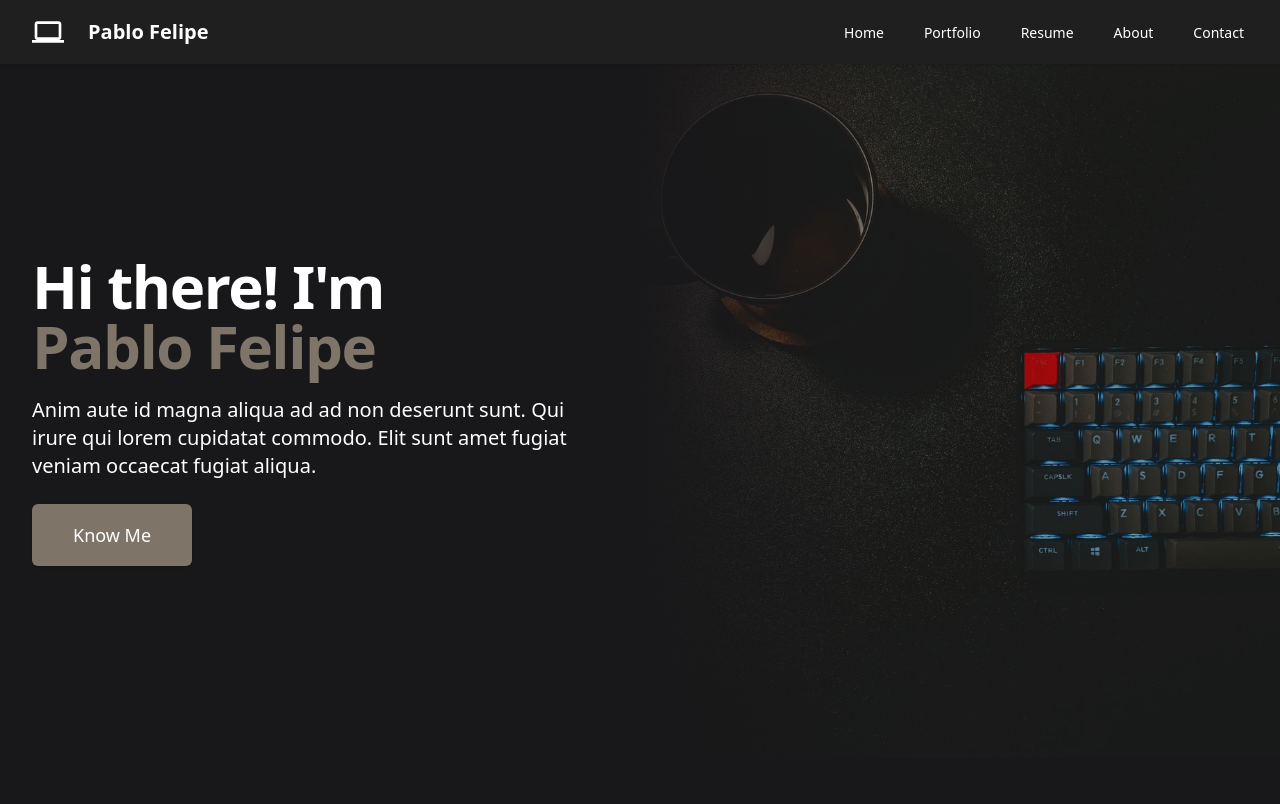
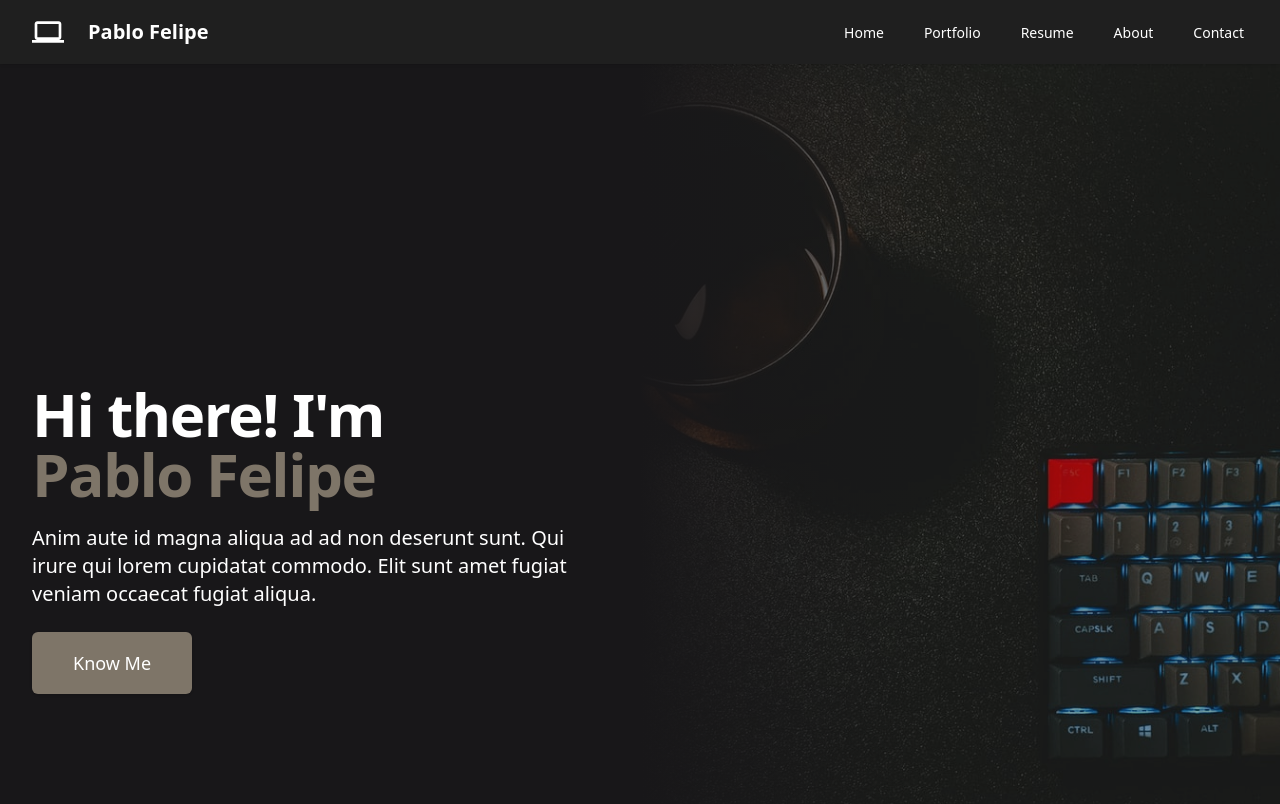
Before and after one commit to PabloFLPs/My-New-Portfolio, a React (Create React App) app: page / in a window 1280 px wide. Shown: the top 804 px of the page. Built offline with nearby package versions, Linux system fonts and the light colour scheme.

Commit message:
Changing Home page viewing to full screen

```diff
--- a/src/components/Hero.tsx
+++ b/src/components/Hero.tsx
@@ -6,7 +6,7 @@ export default function Hero() {
   return (
     <div className="relative bg-dark text-white">
       <main className="lg:relative">
-        <div className="mx-auto max-w-7xl w-full pt-16 pb-20 text-center lg:py-48 lg:text-left">
+        <div className="mx-auto max-w-7xl w-full pt-16 pb-20 text-center lg:py-80 lg:text-left">
           <div className="px-4 lg:w-1/2 sm:px-8 xl:pr-16">
             <h1 className="text-4xl tracking-tight font-extrabold text-gray-900 sm:text-5xl md:text-6xl lg:text-5xl xl:text-6xl">
               <span className="block xl:inline">Hi there! I'm</span>{' '}
```
